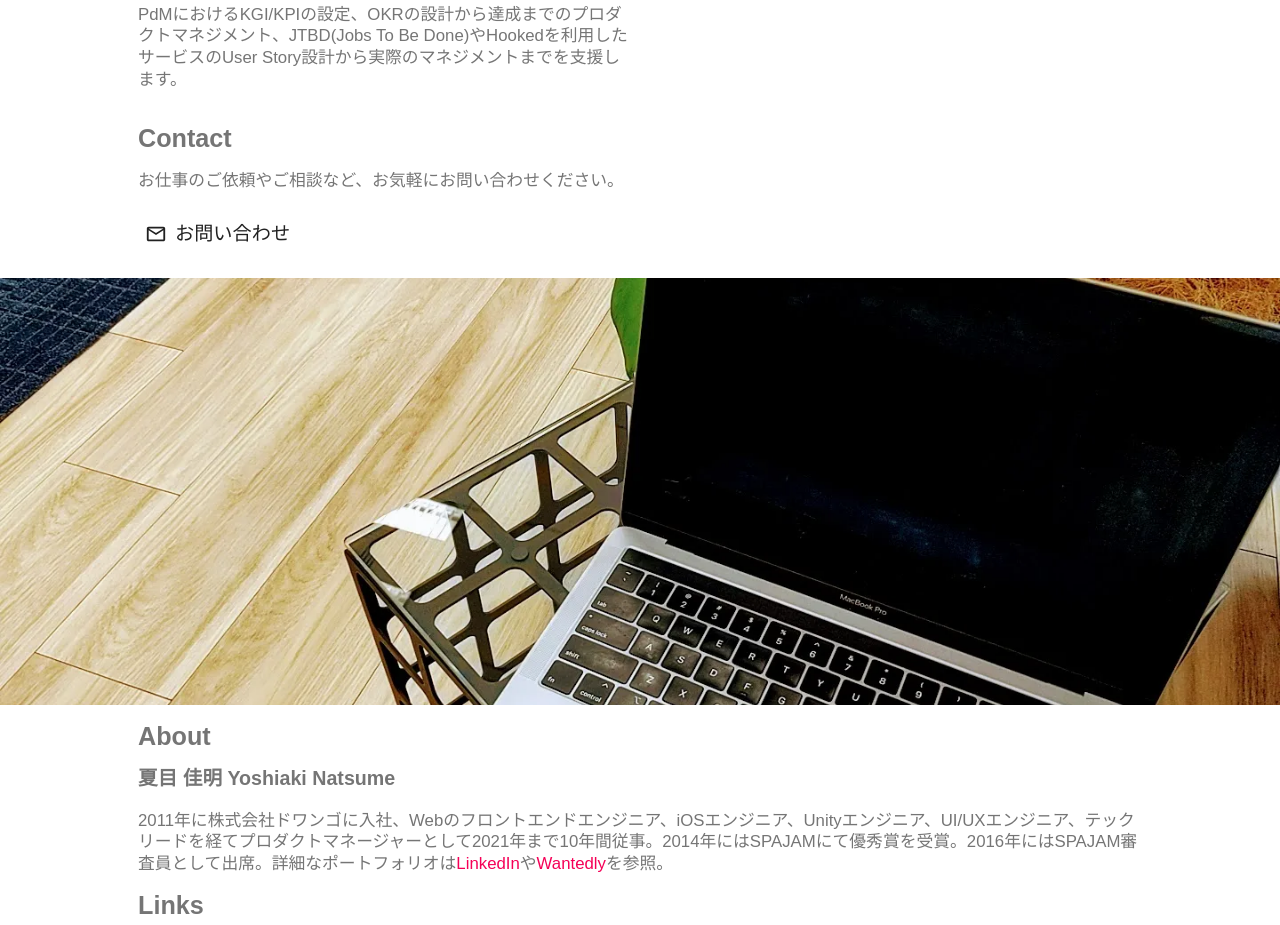
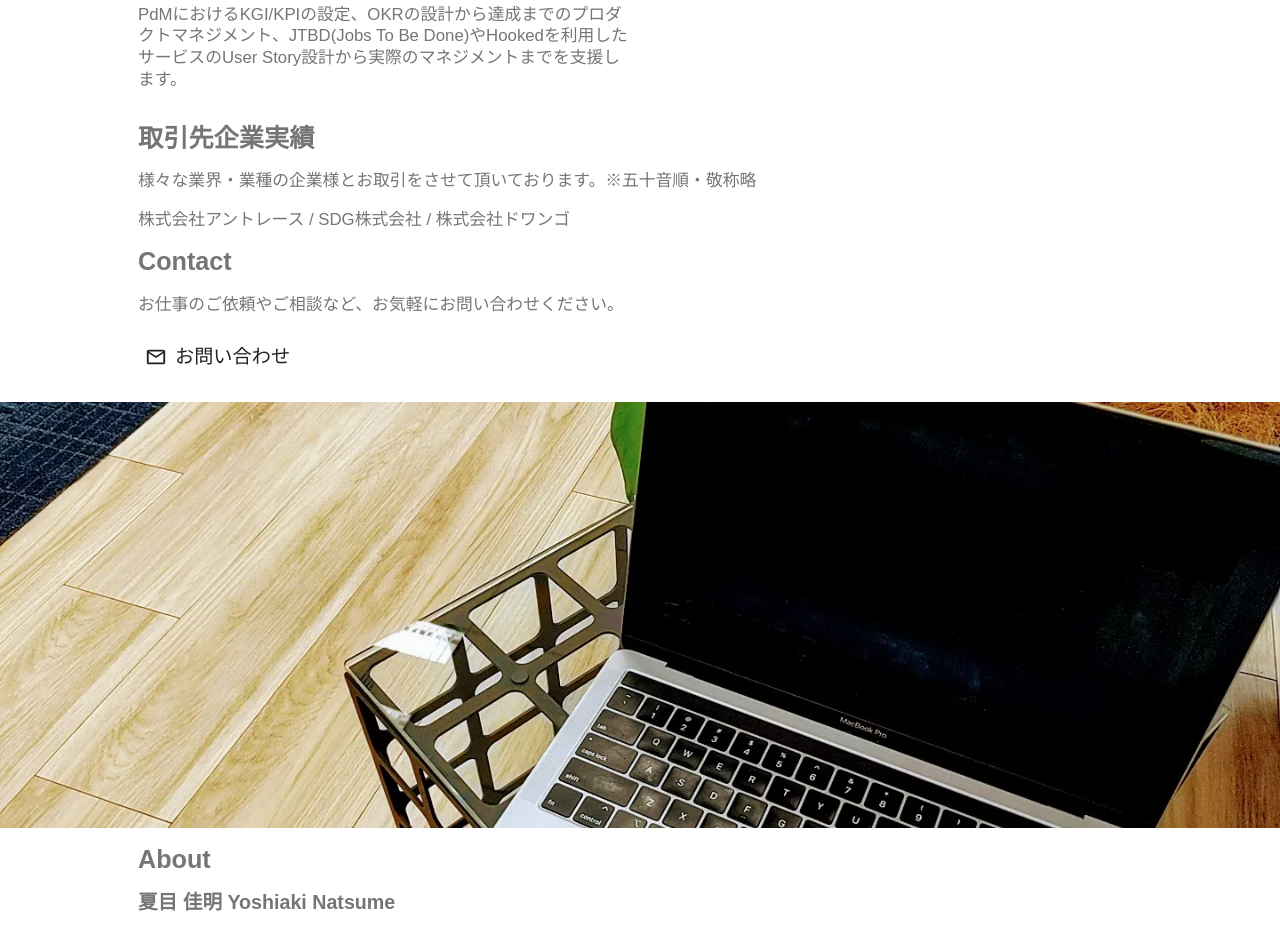
Before and after one commit to natsumesou/natsu.me-gatsby, a Gatsby site: page / in a window 1280 px wide. Shown: the part 1160-2085 px from the top of the page. Built offline with nearby package versions, Linux system fonts and the light colour scheme; Gatsby itself is replaced by a stand-in of ours.

Commit message:
取引先企業追加

```diff
--- /dev/null
+++ b/src/components/organisms/Partner.tsx
@@ -0,0 +1,24 @@
+import React from 'react'
+import { useTranslation } from 'react-i18next';
+import { ContactButton } from '../atoms/ContactButton';
+import { MainBox } from '../molecules/MainBox'
+
+export const Partner = () => {
+  const { t, ready } = useTranslation();
+  let partner = ''
+  let description = ''
+  let list = ''
+  if(ready) {
+    partner = t('partner')
+    description = t('partner.description')
+    list = t('partner.list')
+  }
+
+  return (
+    <MainBox>
+      <h2 id="partner">{partner}</h2>
+      <p>{description}</p>
+      <p>{list}</p>
+    </MainBox>
+  )
+}
--- a/src/components/templates/Home.tsx
+++ b/src/components/templates/Home.tsx
@@ -7,6 +7,7 @@ import { Links } from '../organisms/Links'
 import { Works } from '../organisms/Works'
 import SEO from '@/components/SEO';
 import { Contact } from '../organisms/Contact'
+import { Partner } from '../organisms/Partner'
 
 const Home = ({ pageContext }) => {
   const { site } = pageContext;
@@ -15,6 +16,7 @@ const Home = ({ pageContext }) => {
     <Box>
       <SEO siteMetadata={site.siteMetadata} />
       <Works />
+      <Partner />
       <Contact />
       <Appetizer />
       <About />
--- a/src/locales/ja.json
+++ b/src/locales/ja.json
@@ -14,5 +14,8 @@
   "fullname": "夏目 佳明",
   "about.start": "2011年に株式会社ドワンゴに入社、Webのフロントエンドエンジニア、iOSエンジニア、Unityエンジニア、UI/UXエンジニア、テックリードを経てプロダクトマネージャーとして2021年まで10年間従事。2014年にはSPAJAMにて優秀賞を受賞。2016年にはSPAJAM審査員として出席。詳細なポートフォリオは",
   "about.or": "や",
-  "about.end": "を参照。"
+  "about.end": "を参照。",
+  "partner": "取引先企業実績",
+  "partner.description": "様々な業界・業種の企業様とお取引をさせて頂いております。※五十音順・敬称略",
+  "partner.list": "株式会社アントレース / SDG株式会社 / 株式会社ドワンゴ"
 }
```
